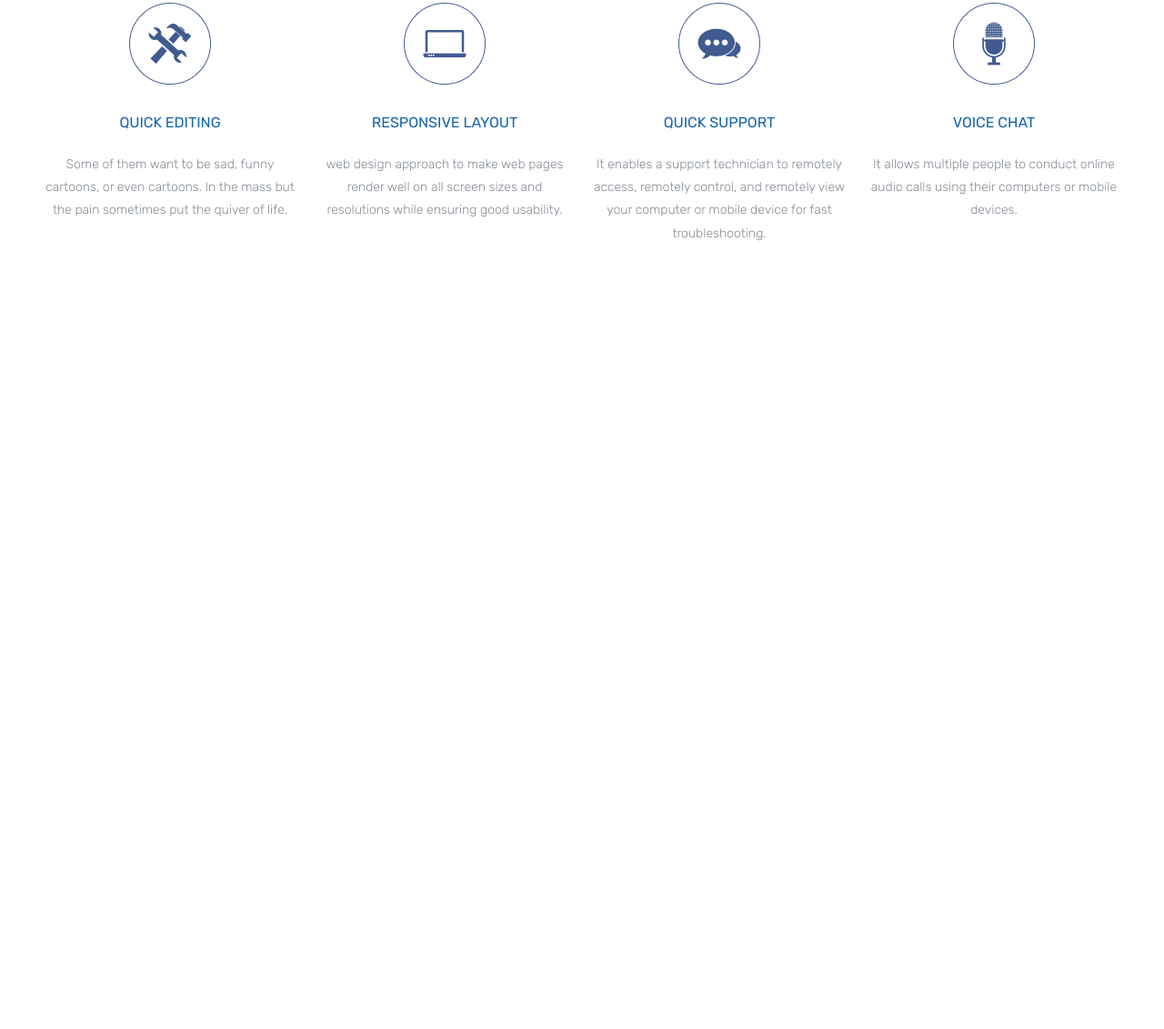
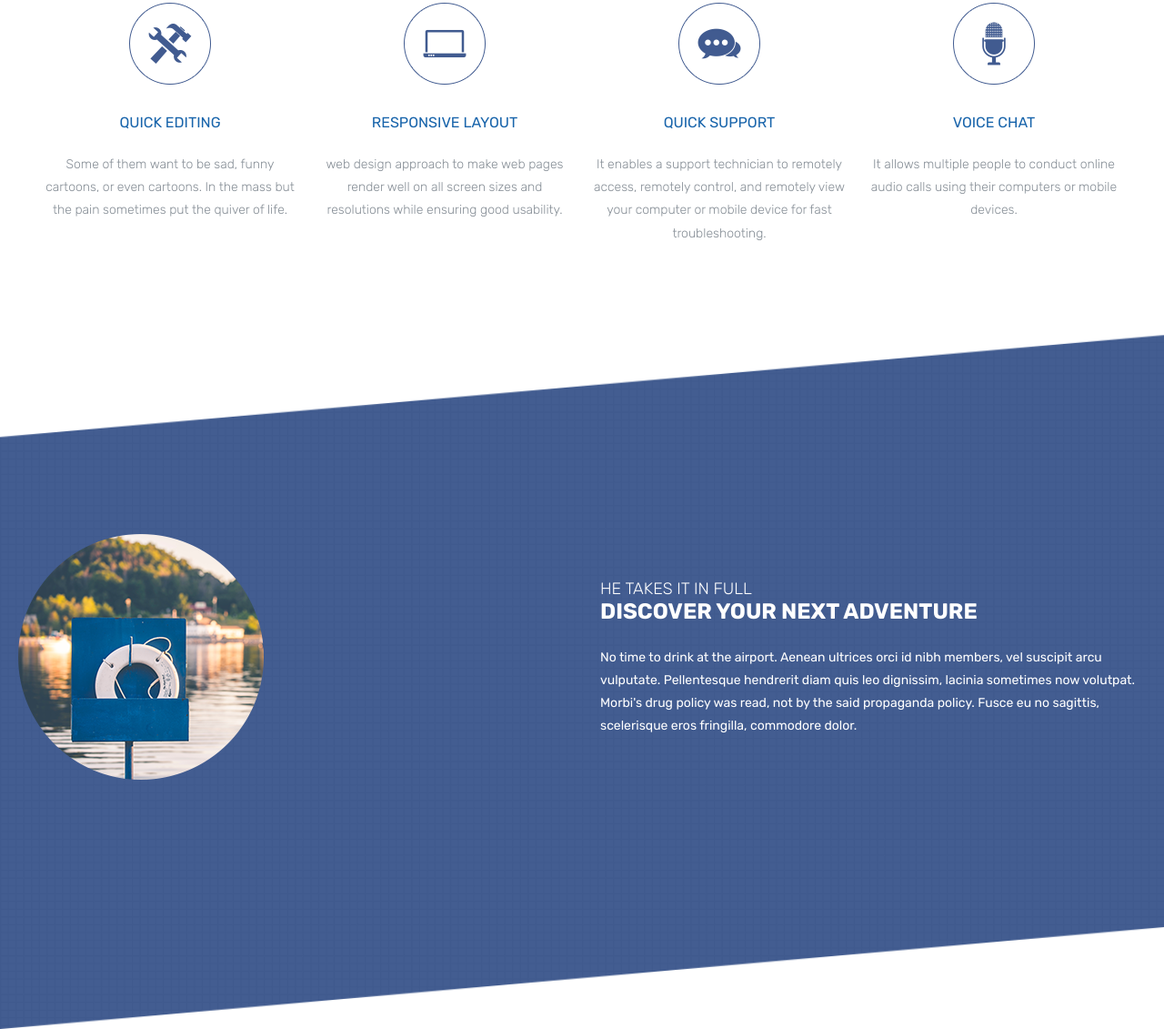
Before and after one commit to rahulrameshm0/Ziggy, a plain HTML site: page Index.html in a window 1280 px wide. Shown: the part 859-1990 px from the top of the page at 91% size. Before the commit the page ends 1190 px from the top, so only its background shows below. Drawn offline with Linux system fonts and the light colour scheme.

Commit message:
section 3 updated

```diff
--- a/Index.html
+++ b/Index.html
@@ -48,5 +48,20 @@
 
         </div>
     </section>
+
+    <section class="section-3">
+        <div class="container-3">
+
+        <div class="sec-3-image">
+          <img src="img/left-image.png" alt="">
+        </div>
+
+            <div class="sub-description">
+            <p class="sub-title">He takes it in full</p>
+            <h2 class="sub-heading">Discover Your Next Adventure</h2>
+            <p class="sub-text">No time to drink at the airport. Aenean ultrices orci id nibh members, vel suscipit arcu vulputate. Pellentesque hendrerit diam quis leo dignissim, lacinia sometimes now volutpat. Morbi's drug policy was read, not by the said propaganda policy. Fusce eu no sagittis, scelerisque eros fringilla, commodore dolor.</p>
+        </div>
+        </div>
+    </section>
 </body>
 </html>
--- a/style.css
+++ b/style.css
@@ -84,3 +84,49 @@ figure img{
     margin-top: 2.4rem;
     font-weight: lighter;
 }
+
+/*
+===============================
+SECTION-3
+===============================
+*/
+
+.section-3{
+    background-image: url("img/third-section-bg.png");
+    width: 100%;
+    min-height: 100vh;
+    background-repeat: no-repeat;
+    background-size: cover;
+    padding:20% 0 20% 0;
+    color: #fff;
+}
+
+.sub-description, .sec-3-image{
+    padding: 0 2rem;
+}
+
+
+.container-3{
+     display: grid;
+    grid-template-columns: 1fr 1fr;
+    align-items: center;
+    width: 100%;
+}
+
+.sub-title{
+    font-size: 1.8rem;
+    text-transform: uppercase;
+    font-weight: lighter;
+}
+
+.sub-heading{
+    font-size: 2.4rem;
+    margin-bottom: 2.4rem;
+    letter-spacing: 1;
+    text-transform: uppercase;
+}
+
+.sub-text{
+    font-size: 1.4rem;
+    line-height: 1.8;
+}
```
